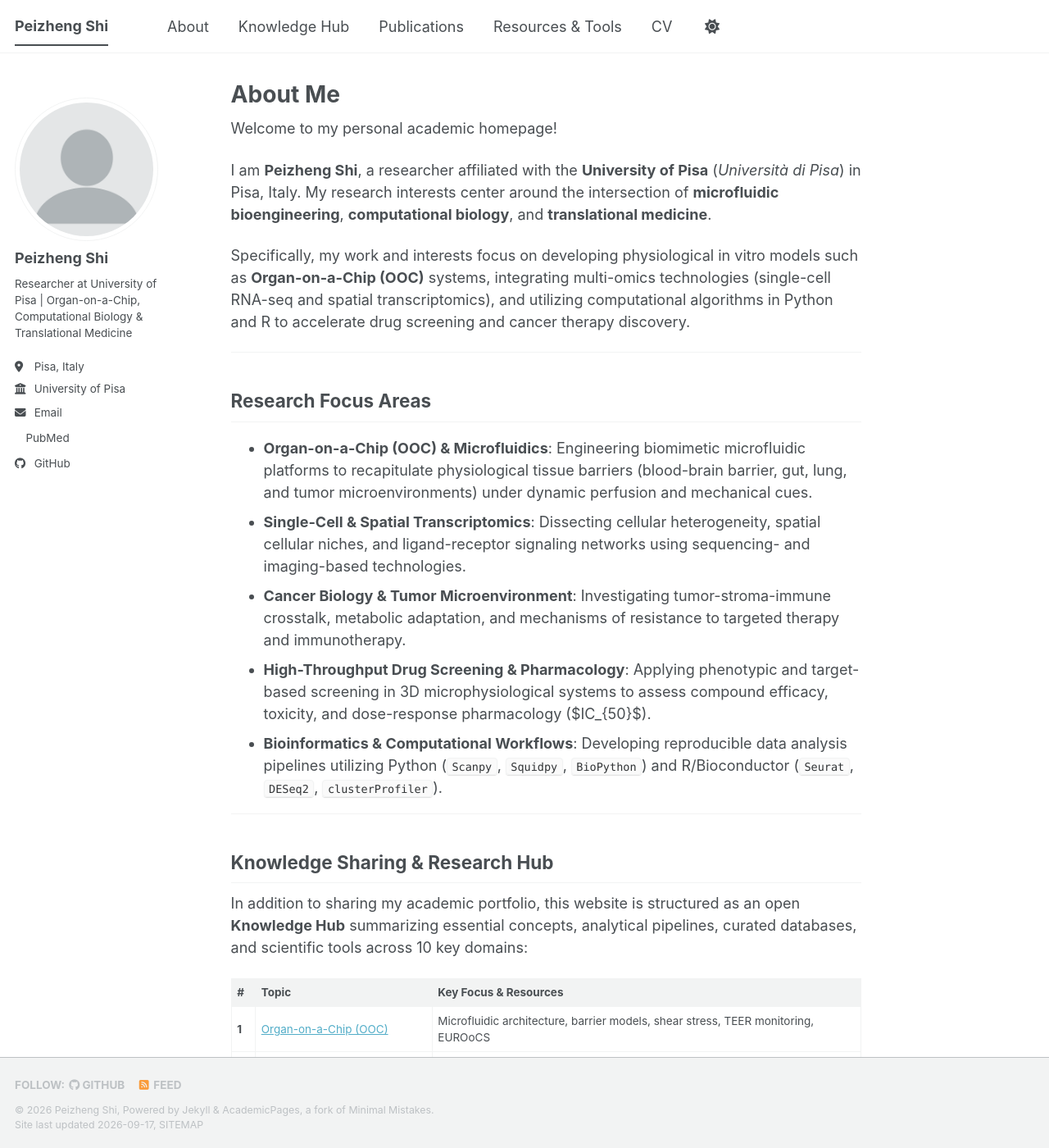
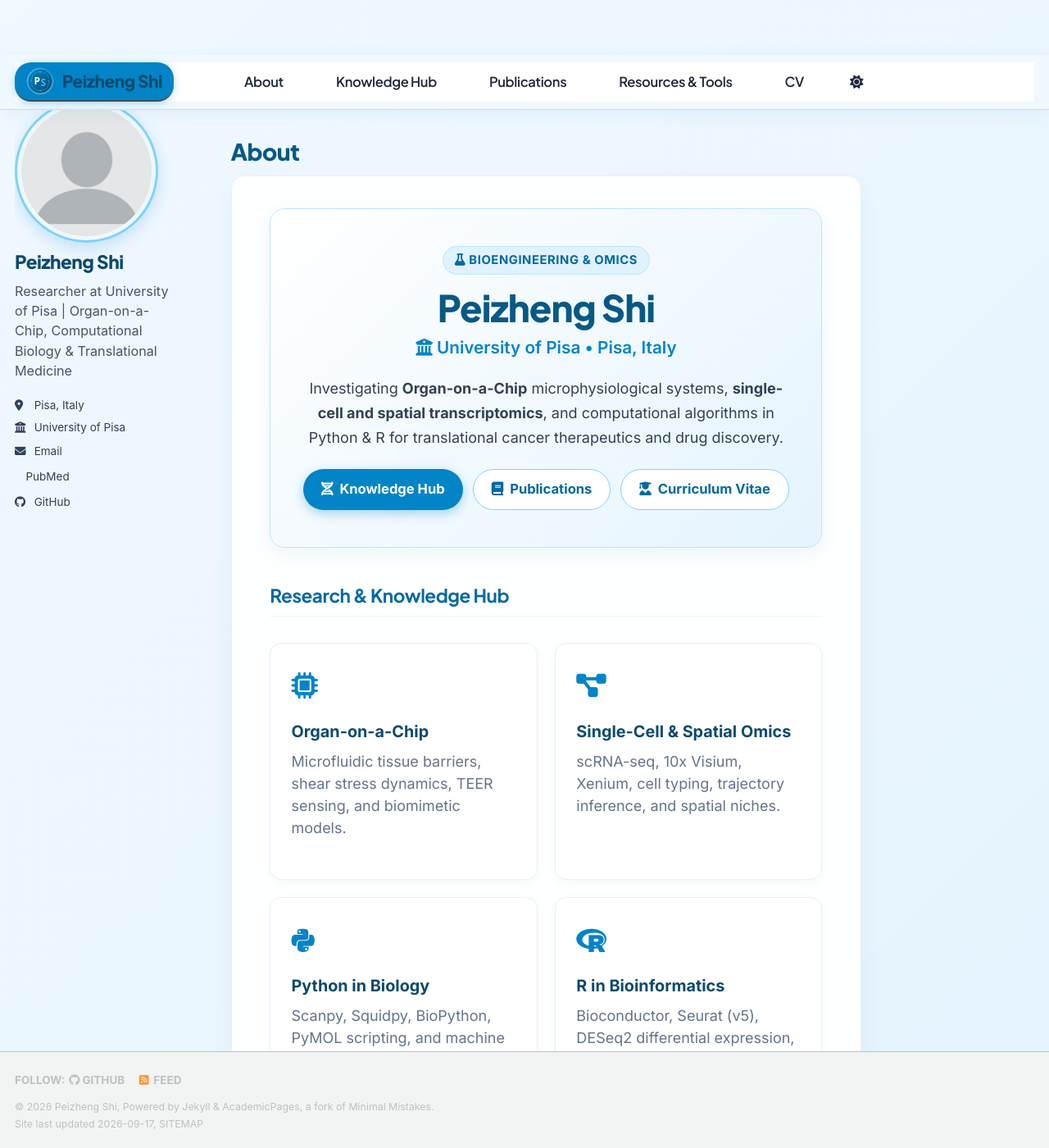
Before and after one commit to peizheng1115/peizheng1115.github.io, a Jekyll site: the page built from _pages/about.md, in a window 1280 px wide and 1400 px high. Shown: the whole window at 82% size. Built offline with Jekyll 4.4.1, drawn with Linux system fonts in a browser that asks for light colours; a style sheet for code colours, icons or effects is not loaded; some of the changed text lies outside the part shown.

Commit message:
Aesthetic overhaul: Light blue theme, whole-cell background, personal logo, and concise hero homepage

```diff
--- a/_includes/head/custom.html
+++ b/_includes/head/custom.html
@@ -1,22 +1,23 @@
 {% include base_path %}
 
 <!-- start custom head snippets -->
+
+<!-- Google Fonts: Plus Jakarta Sans for titles/headings & Inter for clean content -->
+<link rel="preconnect" href="https://fonts.googleapis.com">
+<link rel="preconnect" href="https://fonts.gstatic.com" crossorigin>
+<link href="https://fonts.googleapis.com/css2?family=Inter:wght@300;400;500;600;700&family=Plus+Jakarta+Sans:wght@600;700;800;900&display=swap" rel="stylesheet">
 
 <!-- Support for Academicons -->
 <link rel="preload" href="https://cdn.jsdelivr.net/gh/jpswalsh/academicons@1/css/academicons.min.css" as="style" onload="this.onload=null;this.rel='stylesheet'">
 <noscript><link rel="stylesheet" href="https://cdn.jsdelivr.net/gh/jpswalsh/academicons@1/css/academicons.min.css"></noscript>
 
 <!-- Support for Font Awesome -->
- <link rel="preload" href="{{ base_path }}/assets/css/fontawesome.css" as="style" onload="this.onload=null;this.rel='stylesheet'">
+<link rel="preload" href="{{ base_path }}/assets/css/fontawesome.css" as="style" onload="this.onload=null;this.rel='stylesheet'">
 <noscript><link rel="stylesheet" href="{{ base_path }}/assets/css/fontawesome.css"></noscript>
 
-<!-- favicon from https://commons.wikimedia.org/wiki/File:OOjs_UI_icon_academic-progressive.svg -->
-<link rel="apple-touch-icon" sizes="180x180" href="{{ base_path }}/images/apple-touch-icon-180x180.png"/>
-<link rel="icon" type="image/svg+xml" href="{{ base_path }}/images/favicon.svg"/>
-<link rel="icon" type="image/png" href="{{ base_path }}/images/favicon-32x32.png" sizes="32x32"/>
-<link rel="icon" type="image/png" href="{{ base_path }}/images/favicon-192x192.png" sizes="192x192"/>
-<link rel="manifest" href="{{ base_path }}/images/manifest.json"/>
-<link rel="icon" href="/images/favicon.ico"/>
-<meta name="theme-color" content="var(--global-bg-color)"/>
+<!-- Personal Site Icon / Favicon -->
+<link rel="icon" type="image/svg+xml" href="{{ base_path }}/images/logo.svg"/>
+<link rel="apple-touch-icon" sizes="180x180" href="{{ base_path }}/images/logo.svg"/>
+<meta name="theme-color" content="#0284c7"/>
 
 <!-- end custom head snippets -->
--- a/_includes/masthead.html
+++ b/_includes/masthead.html
@@ -6,7 +6,10 @@
         <button><span class="navicon"></span></button>
         <ul class="visible-links">
           <li class="masthead__menu-item masthead__menu-item--lg persist {% if page.url == '/' or page.url == '/index.html' %}selected{% endif %}">
-            <a href="{{ base_path }}/">{{ site.title }}</a>
+            <a href="{{ base_path }}/" class="site-title-logo-link">
+              <img src="{{ base_path }}/images/logo.svg" alt="{{ site.title }} Logo" class="site-header-logo"/>
+              <span class="site-title-text">{{ site.title }}</span>
+            </a>
           </li>
           {% for link in site.data.navigation.main %}
             {% if link.url contains 'http' %}
--- a/_pages/about.md
+++ b/_pages/about.md
@@ -1,59 +1,71 @@
 ---
 permalink: /
-title: "About Me"
+title: "About"
 author_profile: true
 redirect_from:
   - /about/
   - /about.html
 ---
 
-Welcome to my personal academic homepage!
+<div class="hero-card">
+  <span class="hero-badge"><i class="fas fa-flask"></i> Bioengineering & Omics</span>
+  <h1 class="hero-name">Peizheng Shi</h1>
+  <div class="hero-affil"><i class="fas fa-university"></i> University of Pisa &bull; Pisa, Italy</div>
+  <p class="hero-pitch">
+    Investigating <strong>Organ-on-a-Chip</strong> microphysiological systems, <strong>single-cell and spatial transcriptomics</strong>, and computational algorithms in Python & R for translational cancer therapeutics and drug discovery.
+  </p>
+  <div class="hero-actions">
+    <a href="/knowledge-hub/" class="btn-hero-main"><i class="fas fa-dna"></i> Knowledge Hub</a>
+    <a href="/publications/" class="btn-hero-sub"><i class="fas fa-book"></i> Publications</a>
+    <a href="/cv/" class="btn-hero-sub"><i class="fas fa-user-graduate"></i> Curriculum Vitae</a>
+  </div>
+</div>
 
-I am **Peizheng Shi**, a researcher affiliated with the **University of Pisa** (*Università di Pisa*) in Pisa, Italy. My research interests center around the intersection of **microfluidic bioengineering**, **computational biology**, and **translational medicine**.
+## Research & Knowledge Hub
 
-Specifically, my work and interests focus on developing physiological in vitro models such as **Organ-on-a-Chip (OOC)** systems, integrating multi-omics technologies (single-cell RNA-seq and spatial transcriptomics), and utilizing computational algorithms in Python and R to accelerate drug screening and cancer therapy discovery.
+<div class="topic-grid">
+  <a href="/knowledge-hub/#1-organ-on-a-chip-ooc--microphysiological-systems" class="card-topic">
+    <div class="card-topic-icon"><i class="fas fa-microchip"></i></div>
+    <div class="card-topic-title">Organ-on-a-Chip</div>
+    <p class="card-topic-desc">Microfluidic tissue barriers, shear stress dynamics, TEER sensing, and biomimetic models.</p>
+  </a>
 
----
+  <a href="/knowledge-hub/#4-genomics-single-cell-rna-seq--spatial-transcriptomics" class="card-topic">
+    <div class="card-topic-icon"><i class="fas fa-project-diagram"></i></div>
+    <div class="card-topic-title">Single-Cell & Spatial Omics</div>
+    <p class="card-topic-desc">scRNA-seq, 10x Visium, Xenium, cell typing, trajectory inference, and spatial niches.</p>
+  </a>
 
-## Research Focus Areas
+  <a href="/knowledge-hub/#2-python-for-biology--bioinformatics" class="card-topic">
+    <div class="card-topic-icon"><i class="fab fa-python"></i></div>
+    <div class="card-topic-title">Python in Biology</div>
+    <p class="card-topic-desc">Scanpy, Squidpy, BioPython, PyMOL scripting, and machine learning workflows.</p>
+  </a>
 
-* **Organ-on-a-Chip (OOC) & Microfluidics**: Engineering biomimetic microfluidic platforms to recapitulate physiological tissue barriers (blood-brain barrier, gut, lung, and tumor microenvironments) under dynamic perfusion and mechanical cues.
-* **Single-Cell & Spatial Transcriptomics**: Dissecting cellular heterogeneity, spatial cellular niches, and ligand-receptor signaling networks using sequencing- and imaging-based technologies.
-* **Cancer Biology & Tumor Microenvironment**: Investigating tumor-stroma-immune crosstalk, metabolic adaptation, and mechanisms of resistance to targeted therapy and immunotherapy.
-* **High-Throughput Drug Screening & Pharmacology**: Applying phenotypic and target-based screening in 3D microphysiological systems to assess compound efficacy, toxicity, and dose-response pharmacology ($IC_{50}$).
-* **Bioinformatics & Computational Workflows**: Developing reproducible data analysis pipelines utilizing Python (`Scanpy`, `Squidpy`, `BioPython`) and R/Bioconductor (`Seurat`, `DESeq2`, `clusterProfiler`).
+  <a href="/knowledge-hub/#3-r-in-biology--bioconductor" class="card-topic">
+    <div class="card-topic-icon"><i class="fab fa-r-project"></i></div>
+    <div class="card-topic-title">R in Bioinformatics</div>
+    <p class="card-topic-desc">Bioconductor, Seurat (v5), DESeq2 differential expression, and pathway enrichment.</p>
+  </a>
 
----
+  <a href="/knowledge-hub/#5-cancer-biology--oncology-informatics" class="card-topic">
+    <div class="card-topic-icon"><i class="fas fa-shield-virus"></i></div>
+    <div class="card-topic-title">Cancer & Drug Screening</div>
+    <p class="card-topic-desc">Tumor microenvironment, high-throughput assays, IC50 fitting, and target identification.</p>
+  </a>
 
-## Knowledge Sharing & Research Hub
+  <a href="/resources/#1-scientific-figure-drawing--illustration" class="card-topic">
+    <div class="card-topic-icon"><i class="fas fa-palette"></i></div>
+    <div class="card-topic-title">Scientific Tools & Writing</div>
+    <p class="card-topic-desc">BioRender, Inkscape, PyMOL, academic phrasebanks, and publication figure design.</p>
+  </a>
+</div>
 
-In addition to sharing my academic portfolio, this website is structured as an open **Knowledge Hub** summarizing essential concepts, analytical pipelines, curated databases, and scientific tools across 10 key domains:
+## Connect & Contact
 
-| # | Topic | Key Focus & Resources |
-|---|---|---|
-| **1** | [Organ-on-a-Chip (OOC)](/knowledge-hub/#1-organ-on-a-chip-ooc--microphysiological-systems) | Microfluidic architecture, barrier models, shear stress, TEER monitoring, EUROoCS |
-| **2** | [Python in Biology](/knowledge-hub/#2-python-for-biology--bioinformatics) | `Scanpy`, `Squidpy`, `BioPython`, PyMOL scripting, machine learning workflows |
-| **3** | [Publications & Literature](/publications/) | Direct PubMed query, Europe PMC, preprints, and Google Scholar profile |
-| **4** | [Figure Drawing & Illustration](/resources/#1-scientific-figure-drawing--illustration) | BioRender, Inkscape, Illustrator, PyMOL/ChimeraX, ColorBrewer & Viridis palettes |
-| **5** | [Cancer Information & Oncology](/knowledge-hub/#5-cancer-biology--oncology-informatics) | Hallmarks of cancer, tumor microenvironment (TME), TCGA, cBioPortal, DepMap |
-| **6** | [Academic English & Writing](/resources/#2-academic-english--scientific-writing) | Manchester Academic Phrasebank, grammar tools, paper structure, LaTeX & Zotero |
-| **7** | [R in Biology & Bioinformatics](/knowledge-hub/#3-r-in-biology--bioconductor) | Bioconductor ecosystem, `Seurat`, `DESeq2`, `ComplexHeatmap`, GSEA |
-| **8** | [Genomics & Spatial Transcriptomics](/knowledge-hub/#4-genomics-single-cell-rna-seq--spatial-transcriptomics) | scRNA-seq (10x Chromium), spatial methods (Visium, Xenium, Stereo-seq, MERFISH) |
-| **9** | [Drug Screening & Assays](/knowledge-hub/#6-drug-screening-assays--pharmacology) | High-throughput screening (HTS), phenotypic assays, $IC_{50}$ dose-response curves, ChEMBL |
-| **10** | [Translational & Clinical Research](/knowledge-hub/#7-translational--clinical-research) | T0–T4 continuum, clinical trial phases (I–IV), ClinicalTrials.gov, FDA/EMA pathways |
-
-Explore detailed summaries, technical notes, and links in the **[Knowledge Hub](/knowledge-hub/)** and **[Resources & Tools](/resources/)**.
-
----
-
-## Recent News & Updates
-* **September 2026**: Launched the renewed academic website and Knowledge Hub at the University of Pisa!
-* **Ongoing**: Curating research notes on microfluidic barrier models, spatial biology, and computational drug screening.
-
----
-
-## Contact
-* **Affiliation**: University of Pisa, Pisa, Italy
-* **Email**: [peizheng1115@163.com](mailto:peizheng1115@163.com)
-* **GitHub**: [@peizheng1115](https://github.com/peizheng1115)
-* **PubMed Profile**: [Search on PubMed](https://pubmed.ncbi.nlm.nih.gov/?term=Peizheng+Shi)
+<div class="contact-pills">
+  <a href="mailto:peizheng1115@163.com" class="pill-item"><i class="fas fa-envelope"></i> peizheng1115@163.com</a>
+  <a href="https://github.com/peizheng1115" target="_blank" rel="noopener noreferrer" class="pill-item"><i class="fab fa-github"></i> @peizheng1115</a>
+  <a href="https://pubmed.ncbi.nlm.nih.gov/?term=Peizheng+Shi" target="_blank" rel="noopener noreferrer" class="pill-item"><i class="fas fa-book-medical"></i> PubMed Profile</a>
+  <span class="pill-item"><i class="fas fa-map-marker-alt"></i> Pisa, Italy</span>
+</div>
--- /dev/null
+++ b/_sass/layout/_custom_theme.scss
@@ -0,0 +1,328 @@
+/* ==========================================================================
+   CUSTOM LIGHT BLUE SCIENTIFIC THEME & BIOLOGICAL BACKGROUND
+   ========================================================================== */
+
+/* Typography & Distinct Font Hierarchy */
+body {
+  font-family: 'Inter', -apple-system, BlinkMacSystemFont, 'Segoe UI', Roboto, sans-serif !important;
+  color: #334155 !important;
+  line-height: 1.68;
+  /* Light blue tinted whole-cell background */
+  background: linear-gradient(135deg, rgba(240, 248, 255, 0.92) 0%, rgba(224, 242, 254, 0.94) 100%),
+              url('../images/cell-background.jpg') center center / cover no-repeat fixed !important;
+  background-attachment: fixed !important;
+}
+
+h1, h2, h3, h4, h5, h6,
+.page__title,
+.archive__item-title,
+.masthead__menu-item,
+.site-title-text {
+  font-family: 'Plus Jakarta Sans', -apple-system, BlinkMacSystemFont, 'Segoe UI', sans-serif !important;
+  color: #0c4a6e !important;
+  font-weight: 700 !important;
+  letter-spacing: -0.02em;
+}
+
+h1, .page__title {
+  color: #075985 !important;
+  font-weight: 800 !important;
+}
+
+h2 {
+  color: #0369a1 !important;
+  border-bottom: 2px solid #e0f2fe;
+  padding-bottom: 0.3em;
+}
+
+/* Light Blue Frosted Top Menu / Masthead */
+.masthead {
+  background: rgba(240, 249, 255, 0.95) !important;
+  backdrop-filter: blur(14px) !important;
+  -webkit-backdrop-filter: blur(14px) !important;
+  border-bottom: 1px solid #bae6fd !important;
+  box-shadow: 0 4px 20px rgba(2, 132, 199, 0.08) !important;
+  position: sticky !important;
+  top: 0;
+  z-index: 100;
+}
+
+.masthead__inner-wrap {
+  padding: 0.5em 1em !important;
+}
+
+.site-title-logo-link {
+  display: inline-flex !important;
+  align-items: center !important;
+  gap: 10px !important;
+  text-decoration: none !important;
+}
+
+.site-header-logo {
+  width: 34px !important;
+  height: 34px !important;
+  border-radius: 50% !important;
+  box-shadow: 0 2px 10px rgba(2, 132, 199, 0.35) !important;
+  vertical-align: middle !important;
+  transition: transform 0.25s ease !important;
+  &:hover {
+    transform: scale(1.1) rotate(6deg) !important;
+  }
+}
+
+.site-title-text {
+  font-weight: 800 !important;
+  font-size: 1.15rem !important;
+  color: #0c4a6e !important;
+}
+
+.masthead__menu-item a {
+  font-family: 'Plus Jakarta Sans', sans-serif !important;
+  font-weight: 600 !important;
+  font-size: 0.92rem !important;
+  color: #1e293b !important;
+  padding: 6px 14px !important;
+  border-radius: 20px !important;
+  transition: all 0.2s ease !important;
+  &:hover {
+    color: #0284c7 !important;
+    background: rgba(186, 230, 253, 0.45) !important;
+  }
+}
+
+.masthead__menu-item.selected a {
+  background: #0284c7 !important;
+  color: #ffffff !important;
+  box-shadow: 0 2px 10px rgba(2, 132, 199, 0.3) !important;
+}
+
+/* Page Containers: Card Effect */
+.page__content, .archive {
+  background: rgba(255, 255, 255, 0.94) !important;
+  border-radius: 16px !important;
+  padding: 2.2rem 2.6rem !important;
+  box-shadow: 0 10px 30px rgba(12, 74, 110, 0.05) !important;
+  border: 1px solid #e0f2fe !important;
+}
+
+/* Sidebar Profile Styling */
+.sidebar {
+  .author__avatar img {
+    border: 3.5px solid #7dd3fc !important;
+    box-shadow: 0 6px 20px rgba(2, 132, 199, 0.2) !important;
+    border-radius: 50% !important;
+  }
+  .author__name {
+    font-family: 'Plus Jakarta Sans', sans-serif !important;
+    font-size: 1.25rem !important;
+    font-weight: 800 !important;
+    color: #0c4a6e !important;
+  }
+  .author__bio {
+    font-size: 0.9rem !important;
+    color: #475569 !important;
+    line-height: 1.5 !important;
+  }
+}
+
+/* Notices & Alerts in Light Blue */
+.notice--info {
+  background-color: #f0f9ff !important;
+  border-left: 4px solid #0284c7 !important;
+  border-radius: 8px !important;
+  color: #0c4a6e !important;
+}
+
+/* Links */
+a {
+  color: #0284c7;
+  text-decoration: none;
+  transition: color 0.2s ease;
+  &:hover {
+    color: #0369a1;
+    text-decoration: underline;
+  }
+}
+
+/* Buttons */
+.btn--primary {
+  background-color: #0284c7 !important;
+  border-radius: 20px !important;
+  box-shadow: 0 4px 12px rgba(2, 132, 199, 0.3) !important;
+  font-family: 'Plus Jakarta Sans', sans-serif !important;
+  font-weight: 600 !important;
+  &:hover {
+    background-color: #0369a1 !important;
+    transform: translateY(-2px);
+  }
+}
+
+/* ==========================================================================
+   HERO BANNER & CONCISE HOMEPAGE COMPONENTS
+   ========================================================================== */
+
+.hero-card {
+  background: linear-gradient(135deg, rgba(255, 255, 255, 0.95) 0%, rgba(224, 242, 254, 0.85) 100%);
+  border: 1px solid #bae6fd;
+  border-radius: 18px;
+  padding: 2.5rem 2rem;
+  margin-bottom: 2.2rem;
+  text-align: center;
+  box-shadow: 0 8px 25px rgba(2, 132, 199, 0.08);
+}
+
+.hero-badge {
+  display: inline-block;
+  padding: 4px 14px;
+  background: #e0f2fe;
+  color: #0369a1;
+  border: 1px solid #bae6fd;
+  border-radius: 20px;
+  font-size: 0.82rem;
+  font-weight: 700;
+  letter-spacing: 0.04em;
+  text-transform: uppercase;
+  margin-bottom: 0.8rem;
+}
+
+.hero-name {
+  font-size: 2.5rem;
+  font-weight: 900;
+  color: #0c4a6e;
+  margin: 0 0 0.3rem 0;
+  line-height: 1.15;
+}
+
+.hero-affil {
+  font-size: 1.15rem;
+  font-weight: 600;
+  color: #0284c7;
+  margin-bottom: 1rem;
+}
+
+.hero-pitch {
+  font-size: 1.05rem;
+  color: #334155;
+  max-width: 650px;
+  margin: 0 auto 1.6rem;
+  line-height: 1.65;
+}
+
+.hero-actions {
+  display: flex;
+  justify-content: center;
+  gap: 12px;
+  flex-wrap: wrap;
+}
+
+.btn-hero-main {
+  display: inline-flex;
+  align-items: center;
+  gap: 8px;
+  background: #0284c7;
+  color: #ffffff !important;
+  font-weight: 700;
+  font-size: 0.92rem;
+  padding: 10px 22px;
+  border-radius: 25px;
+  box-shadow: 0 4px 14px rgba(2, 132, 199, 0.35);
+  transition: all 0.25s ease;
+  text-decoration: none !important;
+  &:hover {
+    background: #0369a1;
+    transform: translateY(-2px);
+    box-shadow: 0 6px 18px rgba(2, 132, 199, 0.45);
+  }
+}
+
+.btn-hero-sub {
+  display: inline-flex;
+  align-items: center;
+  gap: 8px;
+  background: #ffffff;
+  color: #0369a1 !important;
+  font-weight: 700;
+  font-size: 0.92rem;
+  padding: 10px 22px;
+  border-radius: 25px;
+  border: 1px solid #7dd3fc;
+  transition: all 0.25s ease;
+  text-decoration: none !important;
+  &:hover {
+    background: #e0f2fe;
+    transform: translateY(-2px);
+  }
+}
+
+/* Topic Grid (Concise visual cards) */
+.topic-grid {
+  display: grid;
+  grid-template-columns: repeat(auto-fit, minmax(240px, 1fr));
+  gap: 1.2rem;
+  margin: 1.8rem 0;
+}
+
+.card-topic {
+  background: #ffffff;
+  border: 1px solid #e0f2fe;
+  border-radius: 14px;
+  padding: 1.4rem;
+  display: flex;
+  flex-direction: column;
+  text-decoration: none !important;
+  box-shadow: 0 3px 12px rgba(12, 74, 110, 0.04);
+  transition: all 0.25s ease;
+  &:hover {
+    transform: translateY(-4px);
+    border-color: #38bdf8;
+    box-shadow: 0 8px 24px rgba(2, 132, 199, 0.16);
+  }
+}
+
+.card-topic-icon {
+  font-size: 1.8rem;
+  color: #0284c7;
+  margin-bottom: 0.6rem;
+}
+
+.card-topic-title {
+  font-size: 1.1rem;
+  font-weight: 700;
+  color: #0c4a6e;
+  margin-bottom: 0.35rem;
+}
+
+.card-topic-desc {
+  font-size: 0.88rem;
+  color: #64748b;
+  line-height: 1.5;
+  margin: 0;
+}
+
+/* Contact Pills */
+.contact-pills {
+  display: flex;
+  gap: 10px;
+  flex-wrap: wrap;
+  margin-top: 1rem;
+}
+
+.pill-item {
+  display: inline-flex;
+  align-items: center;
+  gap: 6px;
+  background: #f0f9ff;
+  border: 1px solid #bae6fd;
+  color: #0369a1 !important;
+  padding: 6px 14px;
+  border-radius: 20px;
+  font-size: 0.88rem;
+  font-weight: 600;
+  text-decoration: none !important;
+  transition: all 0.2s ease;
+  &:hover {
+    background: #0284c7;
+    color: #ffffff !important;
+    border-color: #0284c7;
+  }
+}
--- a/assets/css/main.scss
+++ b/assets/css/main.scss
@@ -35,5 +35,6 @@
     "layout/page",
     "layout/archive",
     "layout/sidebar",
-    "layout/json_cv"
+    "layout/json_cv",
+    "layout/custom_theme"
 ;
```
Also changed, not shown: images/cell-background.jpg (added), images/logo.svg (added).
